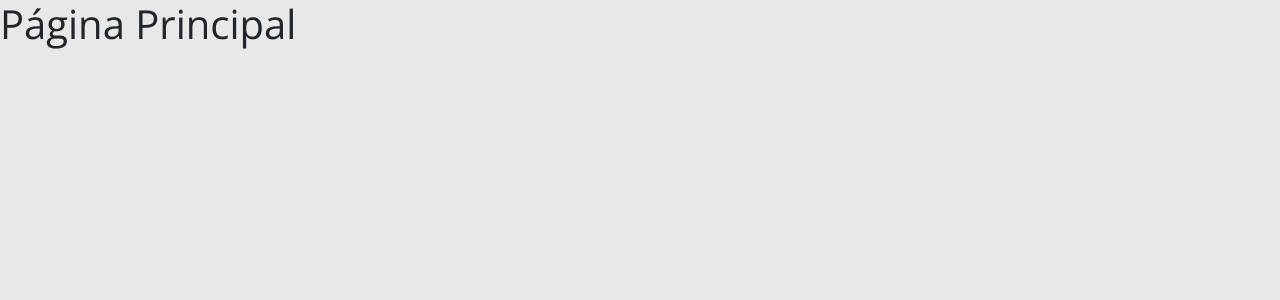
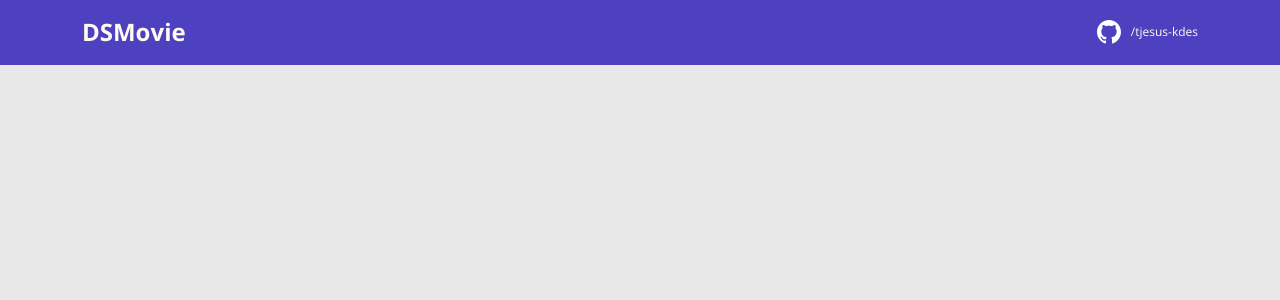
Before and after one commit to tjesus-kdes/movie, a React (Create React App) app in the folder frontend/: page / in a window 1280 px wide. Shown: the top 300 px of the page. Built offline with nearby package versions, Linux system fonts and the light colour scheme.

Commit message:
Criacao da Navbar estilizada

```diff
--- a/frontend/src/App.tsx
+++ b/frontend/src/App.tsx
@@ -1,6 +1,10 @@
+
+import Navbar from 'components/Navbar';
+import 'index.css';
+
 function App() {
   return (
-     <h1> Página Principal </h1>
+    <Navbar />
   );
 }
 
--- /dev/null
+++ b/frontend/src/components/Navbar/index.tsx
@@ -0,0 +1,26 @@
+import { ReactComponent as GitHubIcon } from 'assets/img/github.svg';
+import './styles.css';
+
+function Navbar() {
+    return (
+        <header>
+            <nav className="container">
+                <div className="dsmovie-nav-content">
+                    <h1>DSMovie</h1>
+                    <a href="https://github.com/tjesus-kdes">
+                        <div className="dsmovie-contact-container">
+                            <GitHubIcon />
+                            <p className="dsmovie-contact-link">/tjesus-kdes</p>
+                        </div>
+                    </a>
+                </div>
+            </nav>
+        </header>
+
+    );
+
+
+
+}
+
+export default Navbar;
--- /dev/null
+++ b/frontend/src/components/Navbar/styles.css
@@ -0,0 +1,32 @@
+header {
+    background-color: var(--color-primary);
+    height: 65px;
+    display: flex;
+    align-items: center;
+
+}
+
+.dsmovie-nav-content {
+    display: flex;
+    justify-content: space-between;
+    font-family: 'Open Sans', sans-serif;
+    color: floralwhite;
+    align-items: center;
+}
+
+.dsmovie-nav-content h1 {
+    margin: 0;
+    font-weight: 700;
+    font-size: 24px;
+}
+
+.dsmovie-contact-container {
+    display: flex;
+    align-items: center;
+
+}
+
+.dsmovie-contact-link {
+    margin: 0 0 0 10px;
+    font-size: 12px;
+}
--- a/frontend/src/index.tsx
+++ b/frontend/src/index.tsx
@@ -1,8 +1,8 @@
 import React from 'react';
 import ReactDOM from 'react-dom';
 import 'bootstrap/dist/css/bootstrap.css';
-import './index.css';
-import App from './App';
+import 'index.css';
+import App from 'App';
 
 ReactDOM.render(
   <React.StrictMode>
--- a/frontend/tsconfig.json
+++ b/frontend/tsconfig.json
@@ -1,5 +1,6 @@
 {
   "compilerOptions": {
+    "baseUrl": "./src",
     "target": "es5",
     "lib": [
       "dom",
```
Also changed, not shown: frontend/src/assets/img/github.svg (added), frontend/src/index.css (line endings or trailing spaces).
